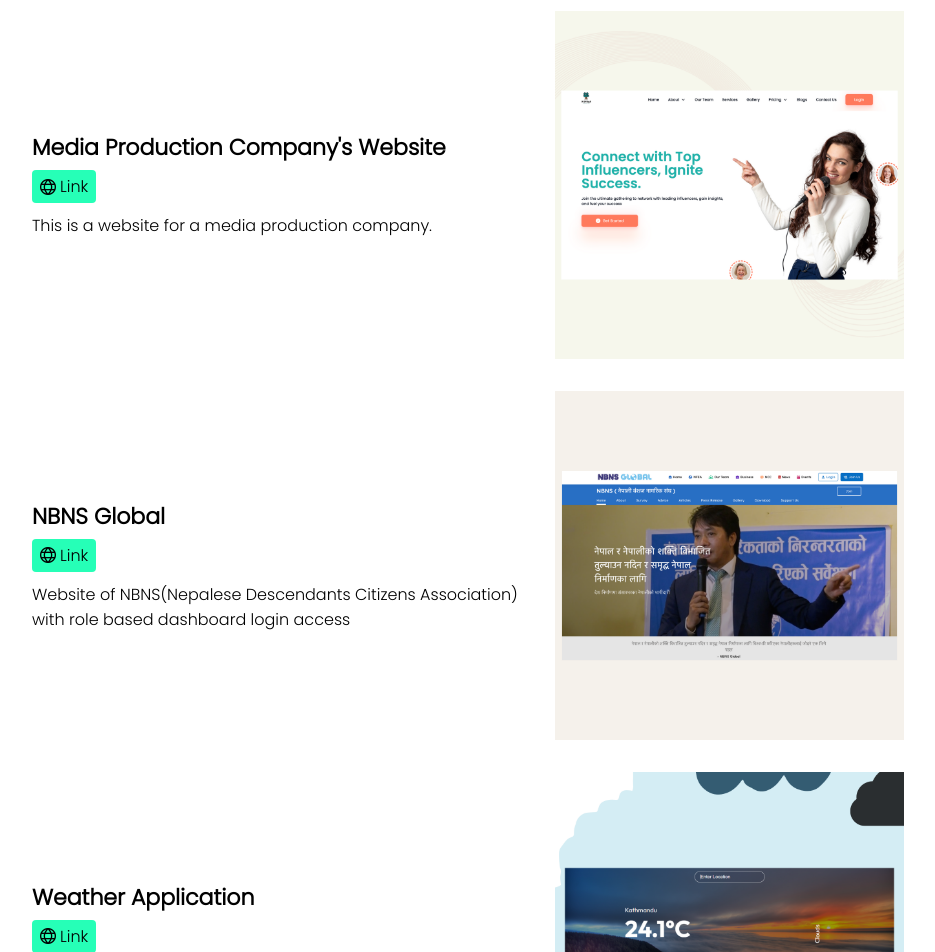
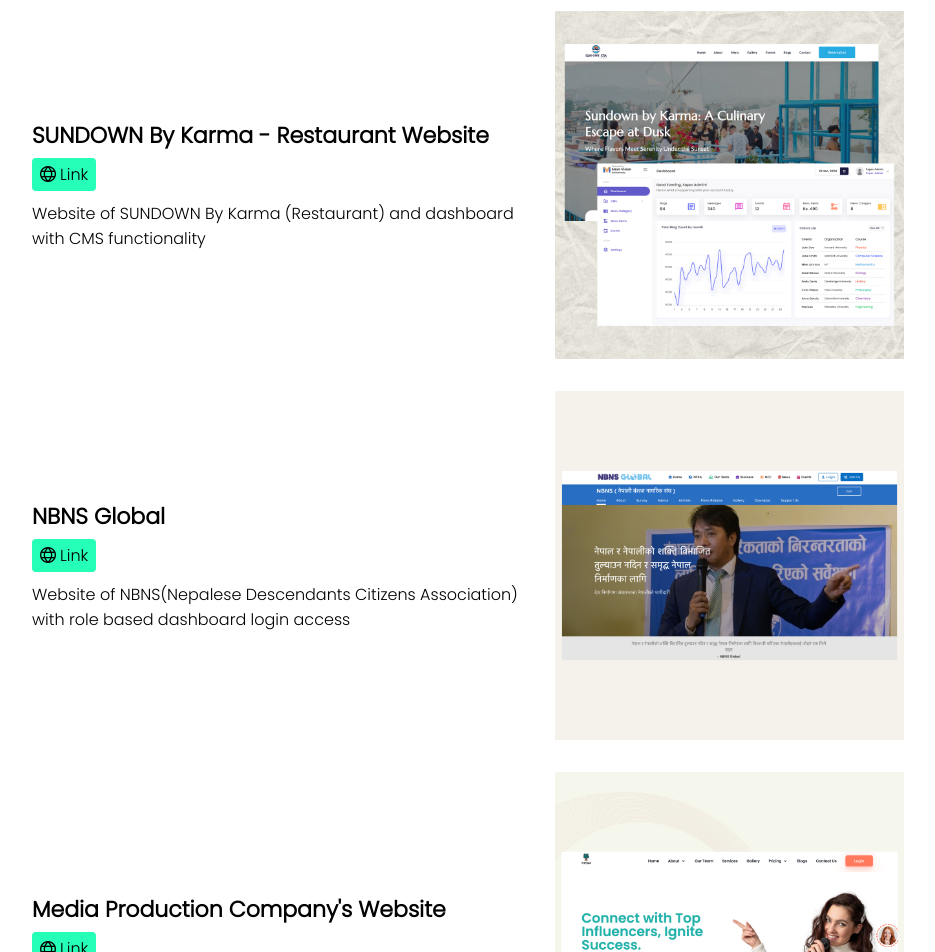
Before and after one commit to drishyap/portfolio-website, a React (Create React App) app: page / in a window 1280 px wide. Shown: the part 1640-2592 px from the top of the page, without its empty margins (172-1107 px from the left). Built offline with nearby package versions, Linux system fonts and the light colour scheme.

Commit message:
sundown added

```diff
--- a/src/components/data/Projects.js
+++ b/src/components/data/Projects.js
@@ -17,11 +17,11 @@
    },
    {
       id: 3,
-      title: "Media Production Company's Website",
-      about: "This is a website for a media production company.",
-      demo: "https://hishana.com/",
+      title: "SUNDOWN By Karma - Restaurant Website",
+      about: "Website of SUNDOWN By Karma (Restaurant) and dashboard with CMS functionality",
+      demo: "https://sundownbykarma.com/",
       github: "https://github.com/drishyap/react_router_application",
-      image: require("../../assets/projects/22.png"),
+      image: require("../../assets/projects/sun.png"),
    },
    {
       id: 4,
@@ -33,6 +33,14 @@
    },
    {
       id: 5,
+      title: "Media Production Company's Website",
+      about: "This is a website for a media production company.",
+      demo: "https://hishana.com/",
+      github: "https://github.com/drishyap/react_router_application",
+      image: require("../../assets/projects/22.png"),
+   },
+   {
+      id: 6,
       title: "Weather Application",
       about: "This is a weather application for information about weather of any place.",
       demo: "https://weatherapplicaton.netlify.app/",
@@ -40,7 +48,7 @@
       image: require("../../assets/projects/weather2.png"),
    },
    {
-      id: 6,
+      id: 7,
       title: "Notes Application",
       about: "This is a Notes application for taking notes.",
       demo: "https://take-note-app.netlify.app/",
```
Also changed, not shown: src/assets/projects/sun.png (added).
